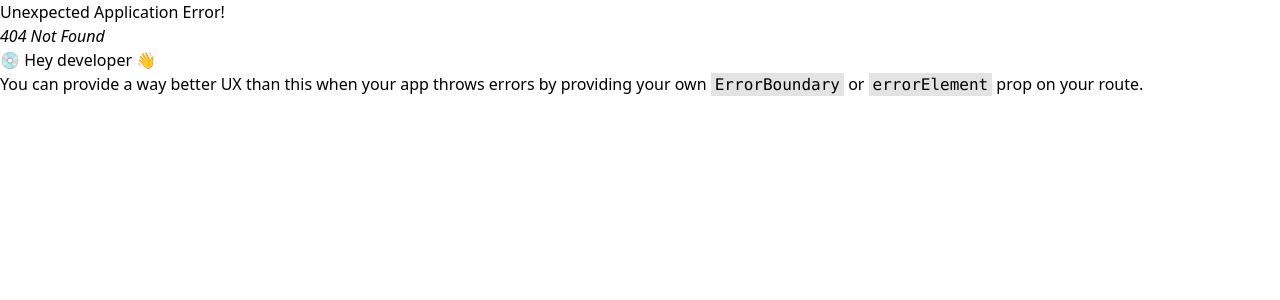
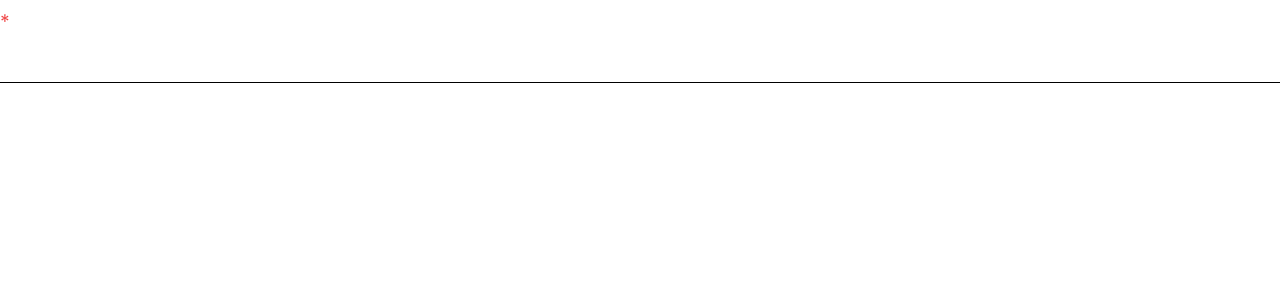
Before and after one commit to MFarhanZ1/siptatif, a React (Vite) app in the folder frontends/: page /input in a window 1280 px wide. Before the commit this address had no page. Shown: the top 300 px of the page. Built offline with nearby package versions, Linux system fonts and the light colour scheme.

Commit message:
perf: hide and unhide

```diff
--- a/frontends/src/Login/main.tsx
+++ b/frontends/src/Login/main.tsx
@@ -3,23 +3,7 @@ import Card from "../component/card";
 import Input from "../component/input";
 import topimage from "../images/png/Top App Title.png";
 import "../index.css";
-import seeicon from "../icons/see.svg";
-import notseeicon from "../icons/notsee.svg";
-import { useState } from "react";
-
 function Login() {
-  const [icon, setIcon] = useState(notseeicon);
-  const [show, setShow] = useState('password');
-
-  function handlerPassword() {
-    if (show === 'password') {
-      setIcon(seeicon);
-      setShow('text');
-    } else {
-      setIcon(notseeicon);
-      setShow('password');
-    }
-  }
   return (
     <>
       <div className="flex flex-col bg-[#e7f8f1] h-screen font-poppins">
@@ -51,14 +35,13 @@ function Login() {
               <div className="relative">
                 <Input
                   placeholder="**********"
-                  type={show}
+                  type="password"
                   label="Password:"
+                  password = {true}
                 />
-                {/* logo icon password */}
-                  <img src={icon} className="absolute top-3 right-3 mt-10" onClick={handlerPassword}/>
               </div>
               <div className="flex justify-end">
-                <p className="hover:bg-[#d1d5db] hover:rounded-lg p-1 cursor-pointer font-bold underline">
+                <p className="p-1 cursor-pointer font-bold underline">
                   Lupa Password?
                 </p>
               </div>
--- a/frontends/src/component/button.tsx
+++ b/frontends/src/component/button.tsx
@@ -2,8 +2,8 @@
 interface Props {
   className: string;
   text : string;
-  // onClick : () => void;
-  // type : string;
+  onClick?: () => void;
+  type?: string;
 
 }
 
--- a/frontends/src/component/input.tsx
+++ b/frontends/src/component/input.tsx
@@ -1,45 +1,52 @@
-// interface variable {
-//     placeHolder : string;
-//     classNameNamename : string;
-//     type: string;
-//     value: string;
-//     onchange:(e: React.ChangeEvent<HTMLInputElement>) => void
-// }
-// function Input({placeHolder, classNameNamename,type,value,onchange}:variable) {
-//   return (
-//     <>
-//     <div classNameNameName="mb-2">
-//       <input value={value} onChange={onchange}classNameNameName={`bg-gray-200 border-2 border-gray-200 rounded-xl w-full py-2 px-4 text-gray-700 leading-tight focus:outline-none focus:bg-white focus:border-purple-500 ${classNameNamename}`} id="username" type={type}placeholder={placeHolder}/>
-//     </div>
-//     </>
-//   )
-// }
+import "../index.css";
+import notseeicon from "../icons/notsee.svg";
+import seeicon from "../icons/see.svg";
+import { useState } from "react";
 
-// export default Input
-
-import "../index.css";
-
-interface variable {
+interface Variable {
   placeholder: string;
   type: string;
-  label:string;
-  // value: string;
-  // onChange: (e: React.ChangeEvent<HTMLInputElement>) => void;
+  label: string;
+  password?: boolean;
+  value?: string;
+  onchange?:(e: React.ChangeEvent<HTMLInputElement>) => void;
 }
-function Input({ placeholder,type,label}: variable) {
+
+function Input({ placeholder, type, label, password, value, onchange}: Variable) {
+  const [icon, setIcon] = useState(notseeicon);
+  const [show, setShow] = useState(password ? 'password' : type);
+
+  function handlerPassword() {
+    if (show === 'password') {
+      setIcon(seeicon);
+      setShow('text');
+    } else {
+      setIcon(notseeicon);
+      setShow('password');
+    }
+  }
+
   return (
-    <>
-      <div className="border-b border-black py-2 font-poppins mb-5">
+    <div className="border-b border-black py-2 font-poppins mb-5 relative">
       <label>
         <p className="text-xl">{label} <span className="text-red-500">*</span></p>
       </label>
       <input
-          className="appearance-none bg-transparent border-nonetext-gray-700 leading-tight focus:outline-none mt-4 w-full"
-          type={type}
+        className="appearance-none bg-transparent border-none text-gray-700 leading-tight focus:outline-none mt-4 w-full"
+        type={show}
         placeholder={placeholder}
+        value={value}
+        onChange={onchange}
       />
+      {password && (
+        <img
+          src={icon}
+          className="absolute top-3 right-3 mt-10 cursor-pointer"
+          onClick={handlerPassword}
+          alt="Toggle Password Visibility"
+        />
+      )}
     </div>
-    </>
   );
 }
 
--- a/frontends/src/main.tsx
+++ b/frontends/src/main.tsx
@@ -7,6 +7,7 @@ import {
 import App from "./App.tsx";
 import "./index.css";
 import Login from "./Login/main.tsx";
+import Input from "./component/input.tsx";
 
 const router = createBrowserRouter([
   {
@@ -17,6 +18,10 @@ const router = createBrowserRouter([
     path: "/login",
     element: <Login/>,
   },
+  {
+    path: "/input",
+    element: <Input placeholder={""} type={"text"} label={""}/>,
+  },
 ]);
 
 ReactDOM.createRoot(document.getElementById("root")!).render(
```
Lines whose indentation alone changed are shown as unchanged.
